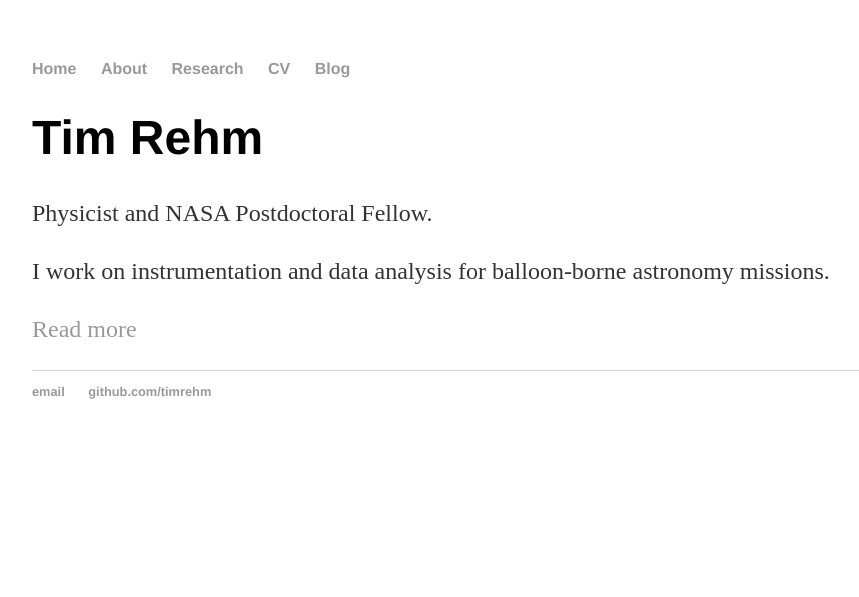
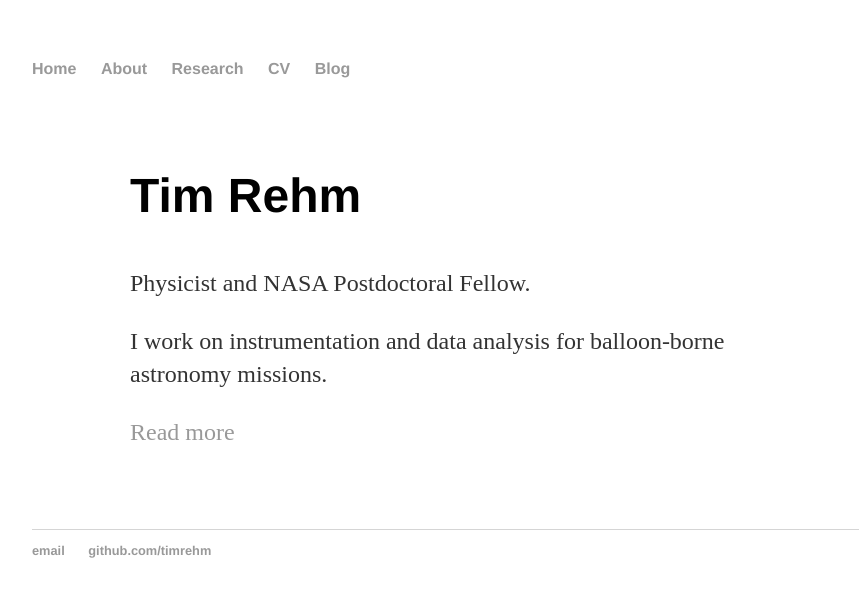
Before and after one commit to timrehm/timrehm.github.io, a Jekyll site: the page built from index.html, in a window 1280 px wide. Shown: the top 597 px of the page, without its empty margins (160-1019 px from the left). Built offline with Jekyll 4.4.1, drawn with Linux system fonts in a browser that asks for light colours.

Commit message:
Update main.css

```diff
--- a/css/main.css
+++ b/css/main.css
@@ -56,3 +56,9 @@ ul.posts li {
   width: 100%;
   height: auto; /* keeps aspect ratio */
 }
+
+.content {
+  max-width: 700px;
+  margin: 80px auto;
+  line-height: 1.6;
+}
```
